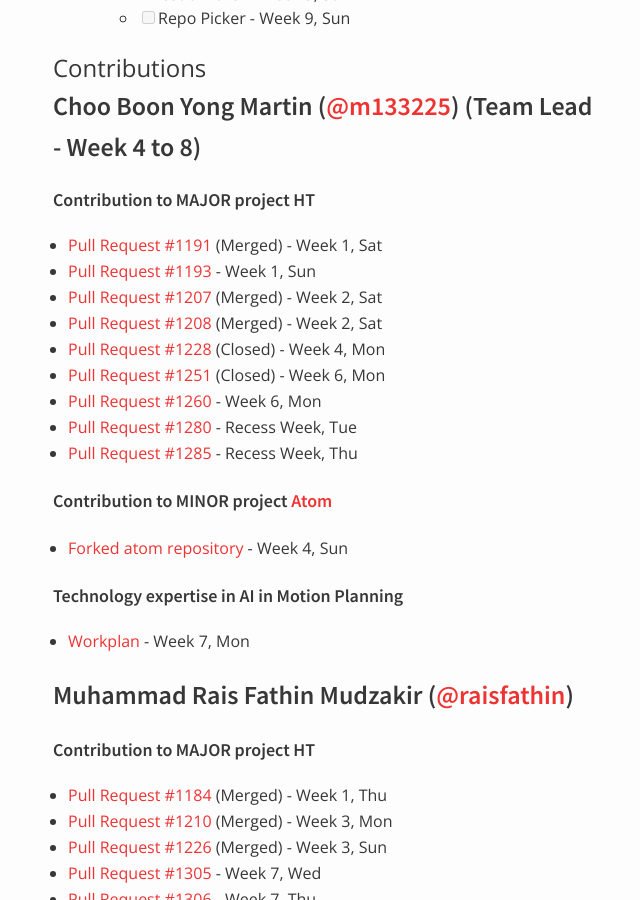
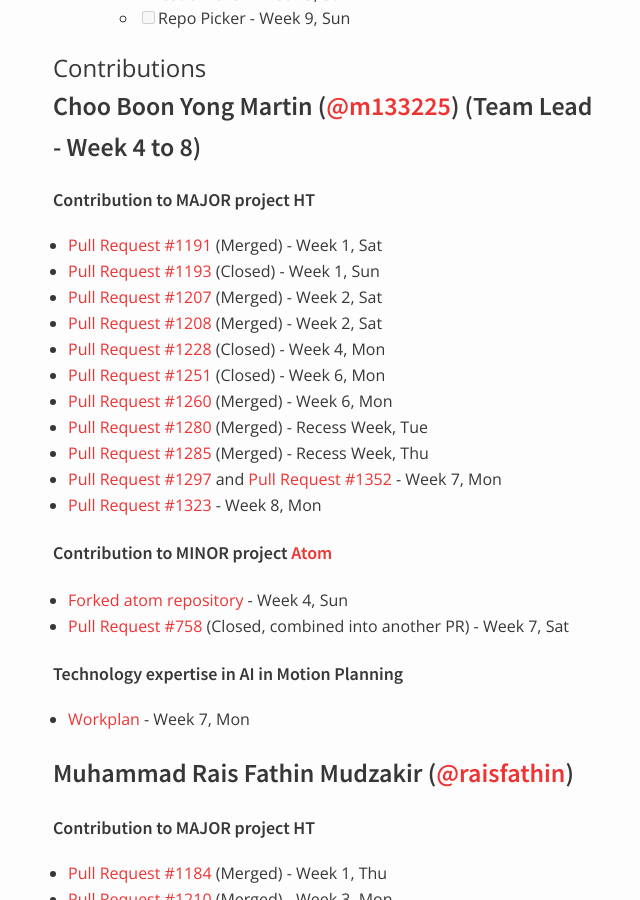
Before and after one commit to nus-oss/cs3281-AY1516S2-website, a Jekyll site: the page built from teams/hubturbo.md, in a window 1280 px wide and 900 px high, scrolled down 1724 px. Shown: the whole window, without its empty margins (317-957 px from the left). Built offline with Jekyll 4.4.1, drawn with Linux system fonts in a browser that asks for light colours.

Commit message:
Updated m133225's progress.

```diff
--- a/teams/hubturbo.md
+++ b/teams/hubturbo.md
@@ -83,18 +83,22 @@ permalink: /teams/hubturbo/
 ##### Contribution to MAJOR project HT
 
 * [Pull Request #1191](https://github.com/HubTurbo/HubTurbo/pull/1191) (Merged) - Week 1, Sat
-* [Pull Request #1193](https://github.com/HubTurbo/HubTurbo/pull/1193) - Week 1, Sun
+* [Pull Request #1193](https://github.com/HubTurbo/HubTurbo/pull/1193) (Closed) - Week 1, Sun
 * [Pull Request #1207](https://github.com/HubTurbo/HubTurbo/pull/1207) (Merged) - Week 2, Sat
 * [Pull Request #1208](https://github.com/HubTurbo/HubTurbo/pull/1208) (Merged) - Week 2, Sat
 * [Pull Request #1228](https://github.com/HubTurbo/HubTurbo/pull/1228) (Closed) - Week 4, Mon
 * [Pull Request #1251](https://github.com/HubTurbo/HubTurbo/pull/1251) (Closed) - Week 6, Mon
-* [Pull Request #1260](https://github.com/HubTurbo/HubTurbo/pull/1260) - Week 6, Mon
-* [Pull Request #1280](https://github.com/HubTurbo/HubTurbo/pull/1280) - Recess Week, Tue
-* [Pull Request #1285](https://github.com/HubTurbo/HubTurbo/pull/1285) - Recess Week, Thu
+* [Pull Request #1260](https://github.com/HubTurbo/HubTurbo/pull/1260) (Merged) - Week 6, Mon
+* [Pull Request #1280](https://github.com/HubTurbo/HubTurbo/pull/1280) (Merged) - Recess Week, Tue
+* [Pull Request #1285](https://github.com/HubTurbo/HubTurbo/pull/1285) (Merged) - Recess Week, Thu
+* [Pull Request #1297](https://github.com/HubTurbo/HubTurbo/pull/1297) and [Pull Request #1352](https://github.com/HubTurbo/HubTurbo/pull/1352) - Week 7, Mon
+* [Pull Request #1323](https://github.com/HubTurbo/HubTurbo/pull/1323) - Week 8, Mon
 
 ##### Contribution to MINOR project [Atom](https://github.com/atom/atom)
 
 * [Forked atom repository](https://github.com/m133225/atom) - Week 4, Sun
+* [Pull Request #758](https://github.com/atom/tree-view/pull/758) (Closed, combined into another PR) - Week 7, Sat
+
 
 ##### Technology expertise in AI in Motion Planning
 
```
